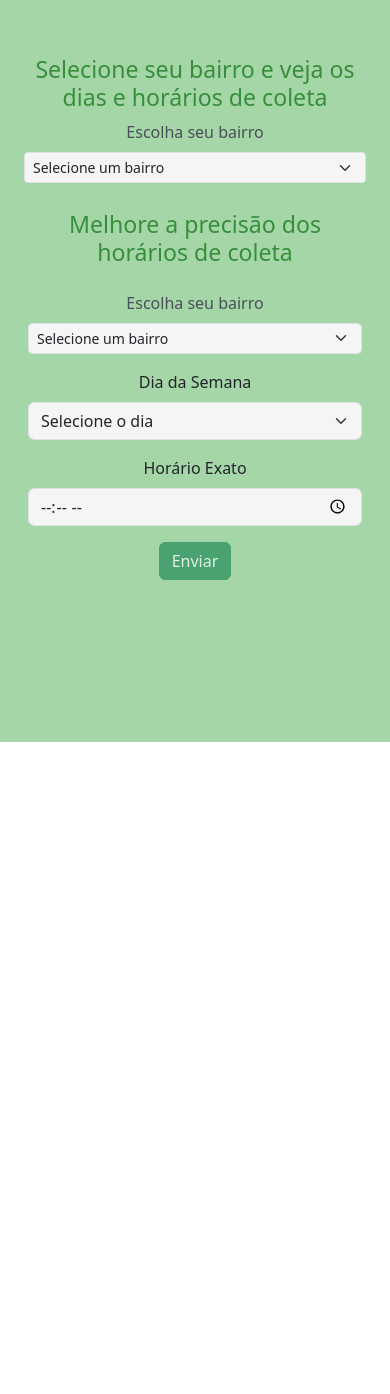
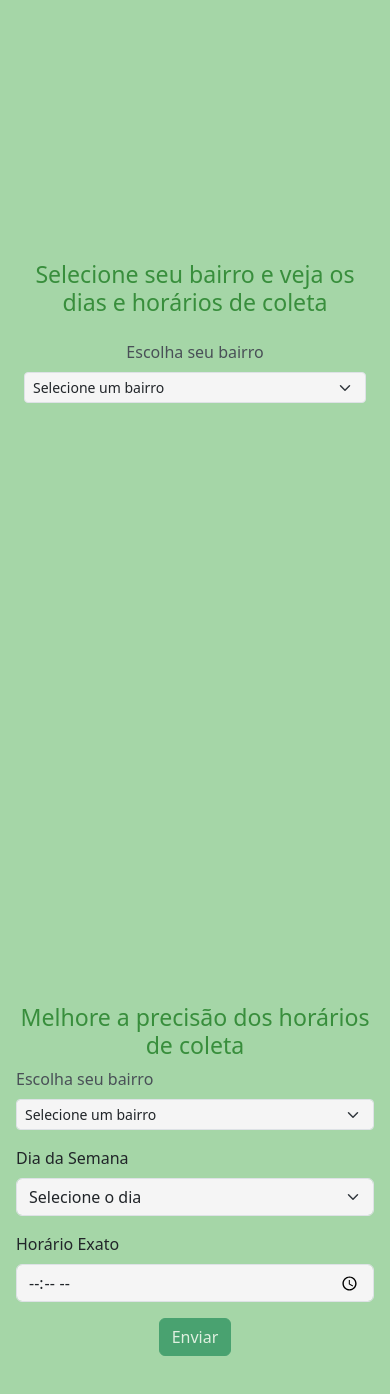
Before and after one commit to Kauan-Code19/projetoAplicadoFront, an Angular app: page /dias-horarios in a window 390 px wide. Shown: the part 102-1496 px from the top of the page. Before the commit the page ends 844 px from the top, so only its background shows below. Built offline with nearby package versions, Linux system fonts and the light colour scheme.

Commit message:
ajuste na estilização e responsividade

```diff
--- a/src/app/features/dias-horarios/dias-horarios.component.css
+++ b/src/app/features/dias-horarios/dias-horarios.component.css
@@ -10,6 +10,12 @@ h3 {
     color: #388E3C;
 }
 
-.container-fluid {
-    min-height: 100vh
+
+.full-screen {
+    display: flex;
+    flex-direction: column;
+    justify-content: center;  /* Centraliza o conteúdo verticalmente */
+    align-items: center;  /* Centraliza o conteúdo horizontalmente */
+    height: 100vh;  /* Garante que cada seção ocupe 100% da tela */  /* Ajusta o padding conforme necessário */
+    box-sizing: border-box;  /* Inclui o padding no cálculo do tamanho */
 }
--- a/src/app/features/dias-horarios/dias-horarios.component.html
+++ b/src/app/features/dias-horarios/dias-horarios.component.html
@@ -1,5 +1,74 @@
-<div class="container-fluid background d-flex justify-content-center align-items-center h-100 p-3">
-    <div class="container p-1">
+<div class="container-fluid flex-column background d-flex justify-content-center align-items-center h-100 p-3">
+  <section class="full-screen">
+    <div class="coletaHorario">
+      <h3 class="text-center my-3">Selecione seu bairro e veja os dias e horários de coleta</h3>
+
+      <div class="mb-3 text-center p-2">
+        <label for="selectBairro" class="form-label text-light-emphasis">Escolha seu bairro</label>
+        <select id="selectBairro" class="form-select form-select-sm">
+          <option value="" selected disabled>Selecione um bairro</option>
+        </select>
+      </div>
+
+      <div id="infoColeta" class="card p-2 d-none">
+        <div class="card-body">
+          <p class="card-text"><strong>Turno:</strong> <span id="turno"></span></p>
+          <p class="card-text"><strong>Horário:</strong> <span id="horario"> Entre as </span></p>
+          <p class="card-text"><strong>Dias:</strong> <span id="dias"></span></p>
+        </div>
+      </div>
+    </div>
+  </section>
+
+  <section class="full-screen">
+    <div class="contribuirHorario">
+      <h3 class="text-center">Melhore a precisão dos horários de coleta</h3>
+
+      <div>
+        <form [formGroup]="inputsForm">
+
+          <div class="col-md-12 mb-3">
+            <label for="selectBairro" class="form-label text-light-emphasis">Escolha seu bairro</label>
+            <select id="selectBairro" class="form-select form-select-sm form-control" formControlName="bairro">
+              <option value="" selected disabled>Selecione um bairro</option>
+            </select>
+          </div>
+
+          <div class="col-md-12 mb-3">
+            <label for="selectDiaSemana" class="form-label">Dia da Semana</label>
+            <select id="selectDiaSemana" class="form-select form-control" formControlName="diaSemana">
+              <option value="" selected disabled>Selecione o dia</option>
+              <option value="Segunda-feira">Segunda-feira</option>
+              <option value="Terça-feira">Terça-feira</option>
+              <option value="Quarta-feira">Quarta-feira</option>
+              <option value="Quinta-feira">Quinta-feira</option>
+              <option value="Sexta-feira">Sexta-feira</option>
+              <option value="Sábado">Sábado</option>
+              <option value="Domingo">Domingo</option>
+            </select>
+          </div>
+
+          <div class="col-md-12 mb-3">
+            <label for="inputHorario" class="form-label">Horário Exato</label>
+            <input
+              type="time"
+              class="form-control"
+              id="inputHorario"
+              aria-label="Informe o horário exato"
+              formControlName="horario"
+            >
+          </div>
+
+          <div class="text-center">
+            <button class="btn btn-success" id="submitHorario" [disabled]="!inputsForm.valid">Enviar</button>
+          </div>
+        </form>
+      </div>
+    </div>
+  </section>
+
+
+  <!-- <div class="container p-1">
         <h3 class="text-center my-1">Selecione seu bairro e veja os dias e horários de coleta</h3>
 
         <div class="mb-3 text-center p-1">
@@ -9,7 +78,7 @@
           </select>
         </div>
 
-        <div id="infoColeta" class="card p-2 d-none">
+        <div id="infoColeta" class="card p-2">
           <div class="card-body">
             <p class="card-text"><strong>Turno:</strong> <span id="turno"></span></p>
             <p class="card-text"><strong>Horário:</strong> <span id="horario"> Entre as </span></p>
@@ -43,7 +112,6 @@
                 </select>
               </div>
 
-              <!-- Inserção do horário -->
               <div class="col-md-12 mb-3">
                 <label for="inputHorario" class="form-label">Horário Exato</label>
                 <input
@@ -55,11 +123,10 @@
                 >
               </div>
 
-              <!-- Botão de envio -->
               <div class="text-center">
                 <button class="btn btn-success" id="submitHorario" [disabled]="!inputsForm.valid">Enviar</button>
               </div>
             </form>
         </div>
-    </div>
+    </div> -->
 </div>
--- a/src/index.html
+++ b/src/index.html
@@ -1,5 +1,5 @@
 <!doctype html>
-<html lang="pt-br" class="h-100">
+<html lang="pt-br">
 <head>
   <meta charset="utf-8">
   <title>Meu Lixo</title>
@@ -8,7 +8,7 @@
   <link rel="icon" type="image/x-icon" href="./assets/coletadelixo.ico">
   <link href="https://cdn.jsdelivr.net/npm/bootstrap@5.3.3/dist/css/bootstrap.min.css" rel="stylesheet" integrity="sha384-QWTKZyjpPEjISv5WaRU9OFeRpok6YctnYmDr5pNlyT2bRjXh0JMhjY6hW+ALEwIH" crossorigin="anonymous">
 </head>
-<body class="h-100">
+<body class="">
   <app-root></app-root>
   <script src="https://cdn.jsdelivr.net/npm/bootstrap@5.3.3/dist/js/bootstrap.bundle.min.js" integrity="sha384-YvpcrYf0tY3lHB60NNkmXc5s9fDVZLESaAA55NDzOxhy9GkcIdslK1eN7N6jIeHz" crossorigin="anonymous"></script>
 </body>
```
